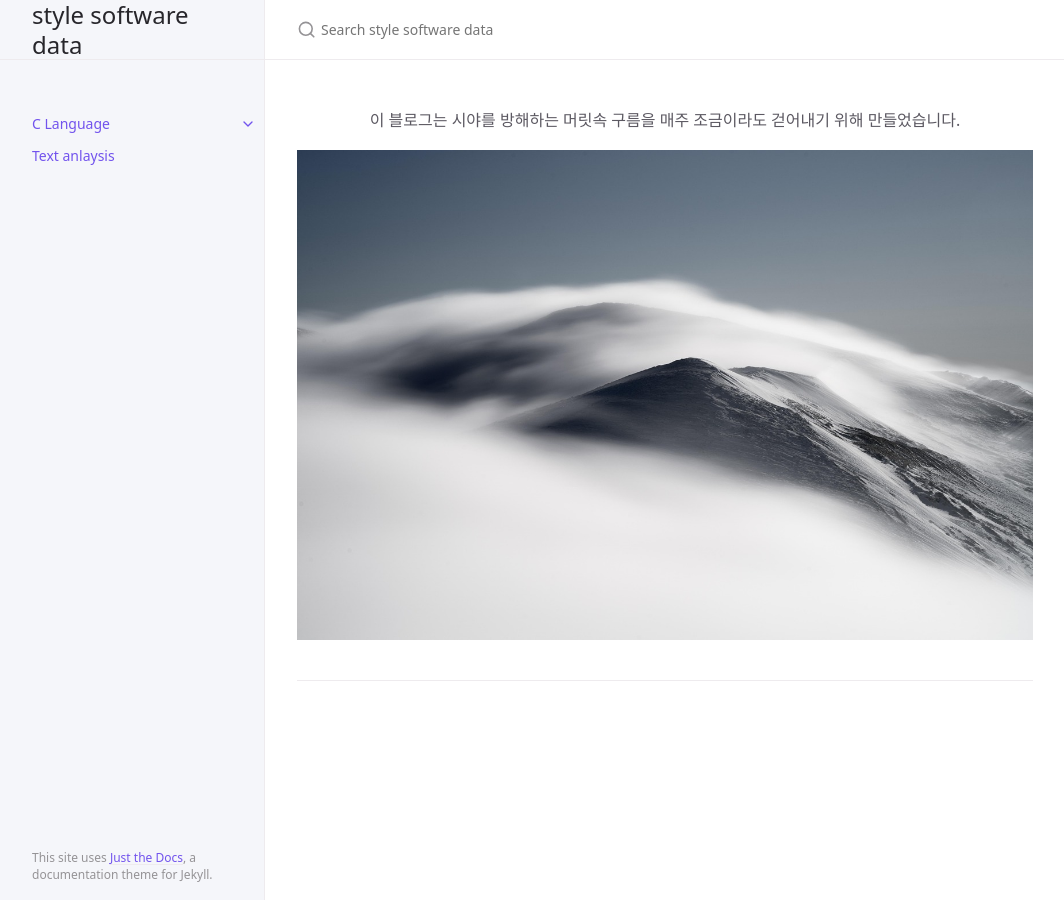
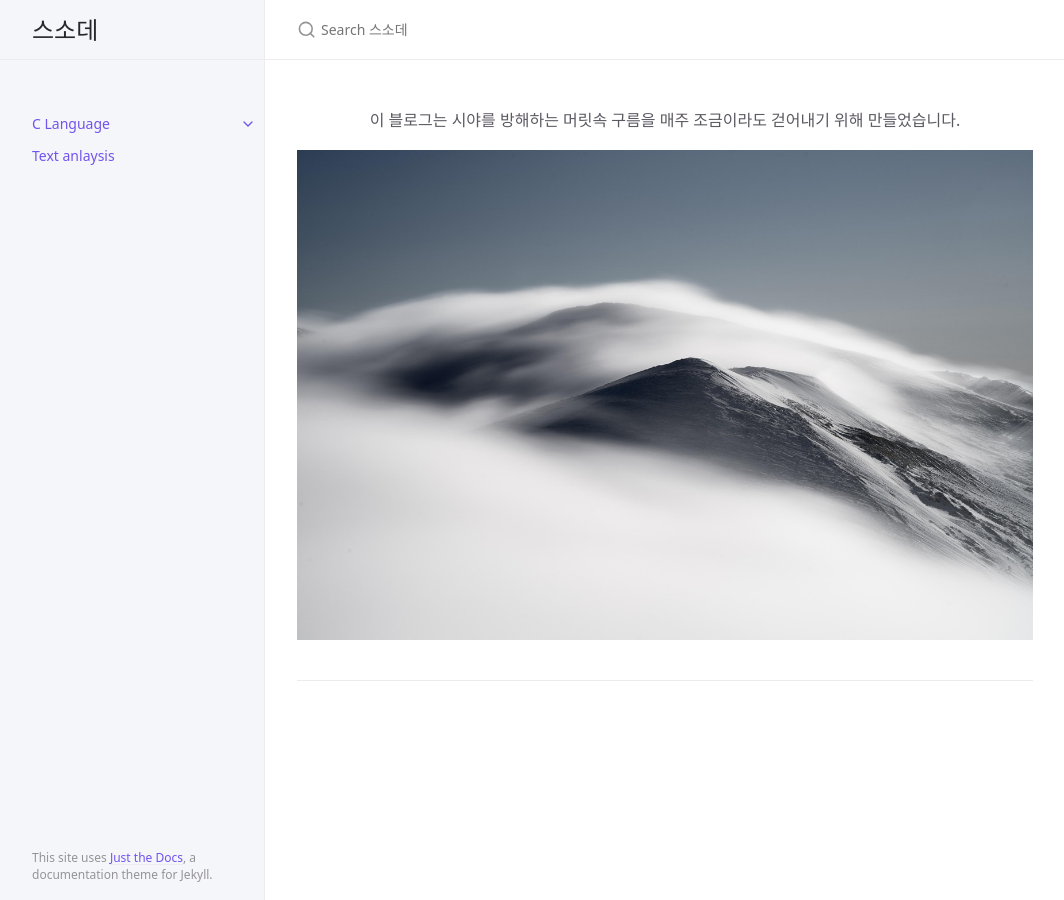
Before and after one commit to moderate-yes/moderate-yes.github.io, a Jekyll site: the page built from index.md, in a window 1280 px wide. Shown: the whole page, without its empty margins (107-1171 px from the left). Built offline with Jekyll 4.4.1, drawn with Linux system fonts in a browser that asks for light colours; cached includes are drawn as plain includes.

Commit message:
Update _config.yml

```diff
--- a/_config.yml
+++ b/_config.yml
@@ -13,8 +13,8 @@
 # you will see them accessed via {{ site.title }}, {{ site.github_repo }}, and so on.
 # You can create any custom variable you would like, and they will be accessible
 # in the templates via {{ site.myvariable }}.
-title: style software data
-description: write wharever i want
+title: 스소데
+description: style software data
 baseurl: "" # the subpath of your site, e.g. /blog
 url: "https://moderate-yes.github.io/" # the base hostname & protocol for your site, e.g. http://example.com
 repository: moderate-yes/moderate-yes # for github-metadata
```
